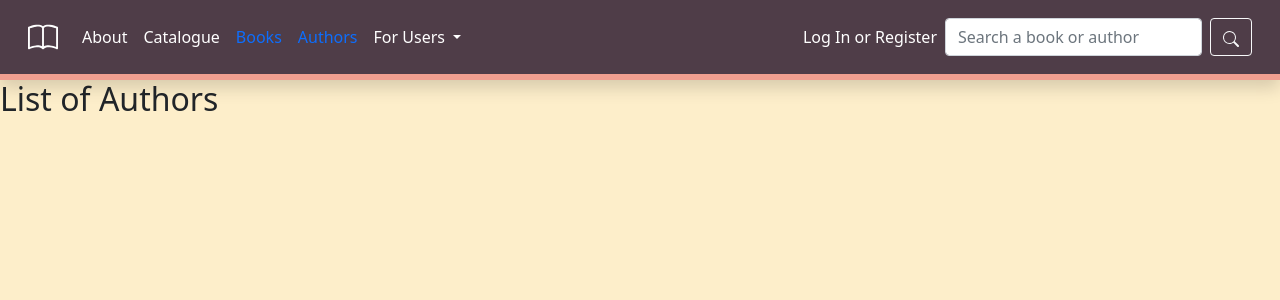
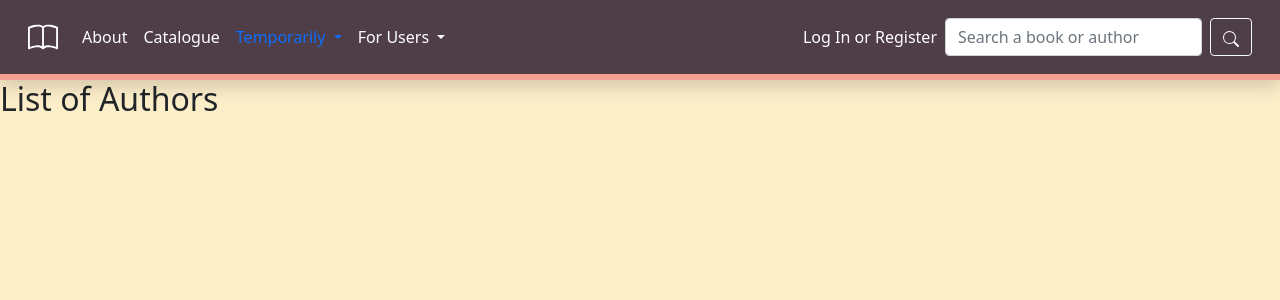
Before and after one commit to marketulinek/LibraryApp, a Django app: page /author/ in a window 1280 px wide. Shown: the top 300 px of the page. Run offline with Django 4.2, Linux system fonts and the light colour scheme; data that the repository does not hold is empty.

Commit message:
Added navbar item Librarian actions with some ideas

```diff
--- a/library_app/ils/templates/base.html
+++ b/library_app/ils/templates/base.html
@@ -26,11 +26,14 @@
                   <li class="nav-item">
                     <a class="nav-link text-reset" href="#">Catalogue</a>
                   </li>
-                  <li class="nav-item">
-                    <a class="nav-link" href="{% url 'book_list' %}">Books</a>
-                  </li>
-                  <li class="nav-item">
-                    <a class="nav-link" href="{% url 'author_list' %}">Authors</a>
+                  <li class="nav-item dropdown">
+                    <a class="nav-link dropdown-toggle" href="#" id="navbarDropdown" role="button" data-bs-toggle="dropdown" aria-expanded="false">
+                      Temporarily
+                    </a>
+                    <ul class="dropdown-menu" aria-labelledby="navbarDropdown">
+                      <a class="nav-link" href="{% url 'book_list' %}">Books</a>
+                      <a class="nav-link" href="{% url 'author_list' %}">Authors</a>
+                    </ul>
                   </li>
                   <li class="nav-item dropdown">
                     <a class="nav-link dropdown-toggle text-reset" href="#" id="navbarDropdown" role="button" data-bs-toggle="dropdown" aria-expanded="false">
@@ -45,6 +48,22 @@
                   <li class="nav-item">
                     <a class="nav-link text-reset" href="#">My Account</a>
                   </li>
+                  {% if user.reader.librarian.is_active %}
+                    <li class="nav-item dropdown">
+                      <a class="nav-link dropdown-toggle text-reset" href="#" id="navbarDropdown" role="button" data-bs-toggle="dropdown" aria-expanded="false">
+                        Librarian Actions
+                      </a>
+                      <ul class="dropdown-menu" aria-labelledby="navbarDropdown">
+                        <li><a class="dropdown-item disabled" href="#">Book loans</a></li>
+                        <li><a class="dropdown-item disabled" href="#">Book reservations</a></li>
+                        <li><hr class="dropdown-divider"></li>
+                        <li><a class="dropdown-item disabled" href="#">Reader registration requests</a></li>
+                        <li><hr class="dropdown-divider"></li>
+                        <li><a class="dropdown-item disabled" href="#">Add publisher</a></li>
+                        <li><a class="dropdown-item" href="{% url 'author_create' %}">Add author</a></li>
+                      </ul>
+                    </li>
+                  {% endif %}
                 {% endif %}
                 </ul>
 
```
